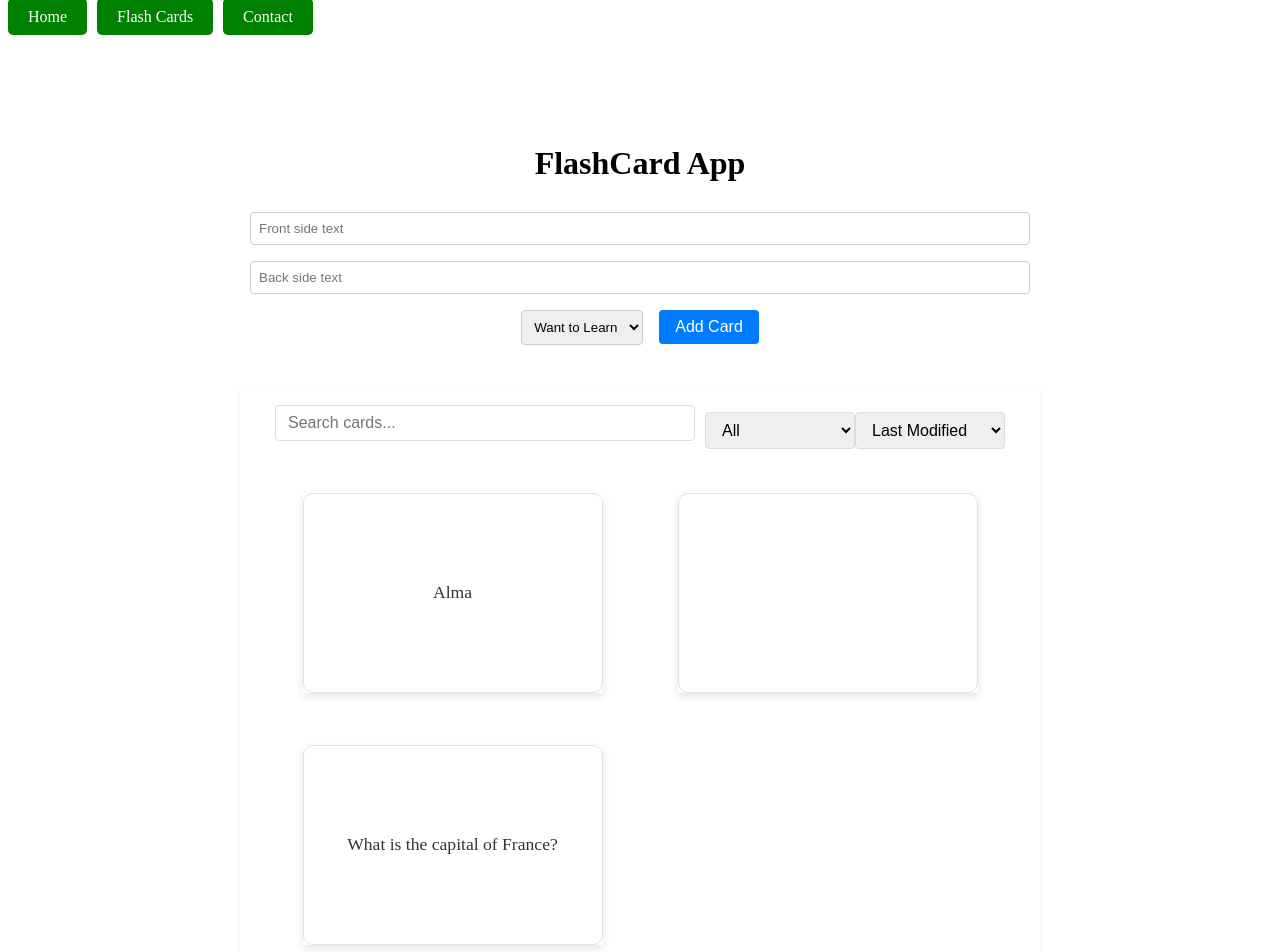
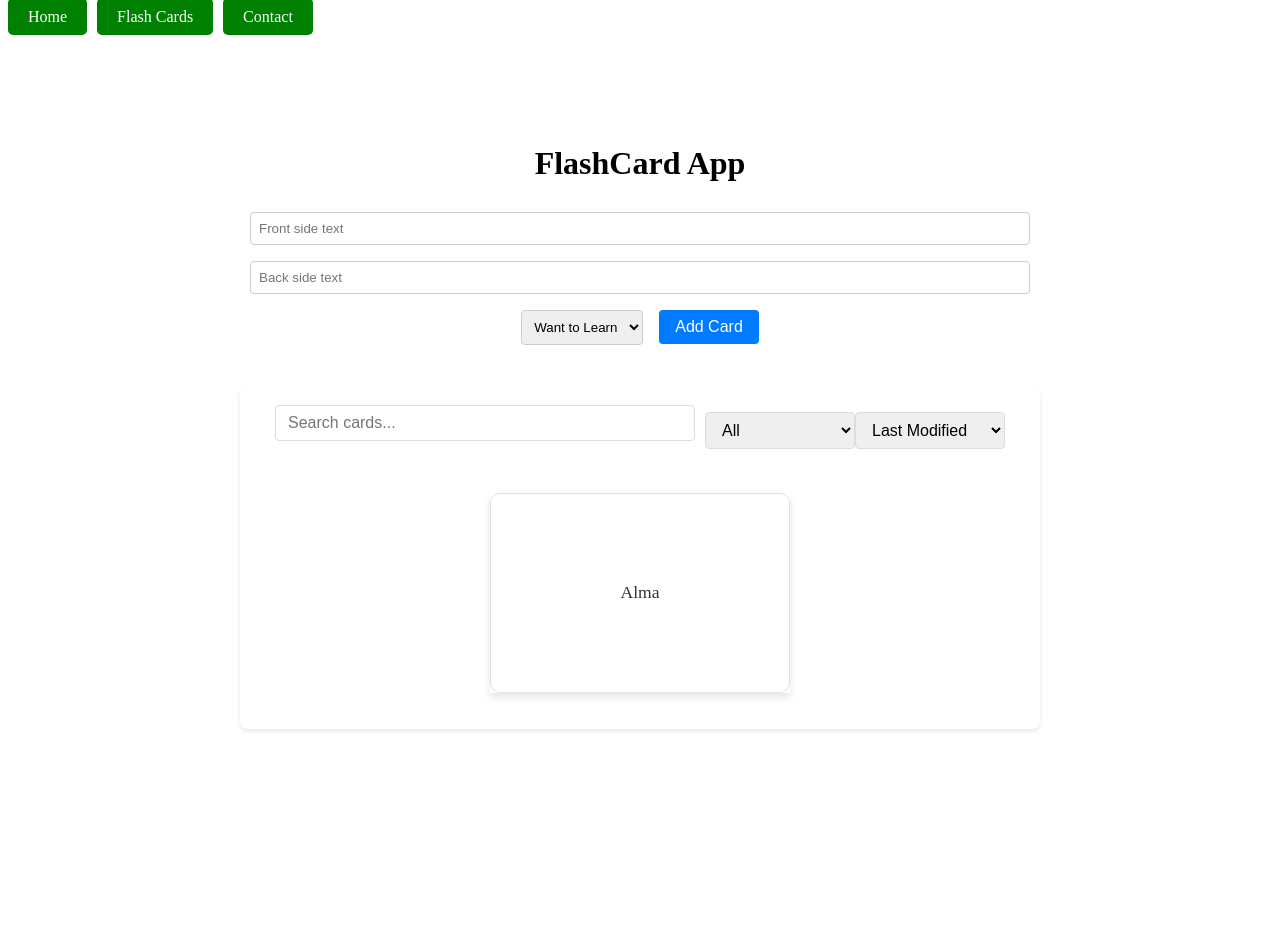
Before and after one commit to bayazidfr/my-first-app, a React (Create React App) app: page /flashcards in a window 1280 px wide. Shown: the top 952 px of the page. After the commit the page ends 800 px from the top, so only its background shows below. Built offline with nearby package versions, Linux system fonts and the light colour scheme; data requests are answered from the project's data file.

Commit message:
FlashCardList component with card editing functionality implemented

```diff
--- a/db.json
+++ b/db.json
@@ -1,19 +1,5 @@
 {
   "cards": [
-    {
-      "id": 1,
-      "front": "What is the capital of France?",
-      "back": "Paris",
-      "lastModified": "2024-01-01T12:00:00.000Z",
-      "status": "Want to Learn"
-    },
-    {
-      "front": "",
-      "back": "",
-      "status": "Want to Learn",
-      "lastModified": "2024-01-01T15:13:18.229Z",
-      "id": 2
-    },
     {
       "front": "Alma",
       "back": "Alma",
--- a/src/components/FlashCardPage/FlashCardsPage.js
+++ b/src/components/FlashCardPage/FlashCardsPage.js
@@ -1,20 +1,26 @@
 import React, { useState } from 'react';
 import axios from 'axios';
 import FlashCardList from './FlashCardList';
-import './FlashCardPage.css';
+import './FlashCardPage.css'; // Assuming you have a CSS file
 
 const FlashCardPage = () => {
-  const [newCard, setNewCard] = useState({ front: '', back: '', status: 'Want to Learn' });
+  const initialCardState = { front: '', back: '', status: 'Want to Learn' };
+  const [newCard, setNewCard] = useState(initialCardState);
+  const [feedbackMessage, setFeedbackMessage] = useState('');
 
-  const addNewCard = async () => {
+  const addNewCard = async (event) => {
+    event.preventDefault(); // Prevents the default form submission behavior
     const currentDate = new Date().toISOString();
     const cardToAdd = { ...newCard, lastModified: currentDate };
+
     try {
       const response = await axios.post('http://localhost:5000/cards', cardToAdd);
       if (response.status === 201) {
-        // Refresh cards list or add the new card to the state
+        setFeedbackMessage('Card added successfully');
+        setNewCard(initialCardState); // Resets the form
       }
     } catch (error) {
+      setFeedbackMessage('Error adding new card');
       console.error('Error adding new card:', error);
     }
   };
@@ -28,7 +34,7 @@ const FlashCardPage = () => {
     <div className="flashcard-page">
       <h1>FlashCard App</h1>
 
-      <div className="new-card-form">
+      <form className="new-card-form" onSubmit={addNewCard}>
         <input
           type="text"
           name="front"
@@ -48,8 +54,10 @@ const FlashCardPage = () => {
           <option value="Learned">Learned</option>
           <option value="Noted">Noted</option>
         </select>
-        <button onClick={addNewCard}>Add Card</button>
-      </div>
+        <button type="submit">Add Card</button>
+      </form>
+
+      {feedbackMessage && <div className="feedback-message">{feedbackMessage}</div>}
 
       <FlashCardList />
     </div>
```
